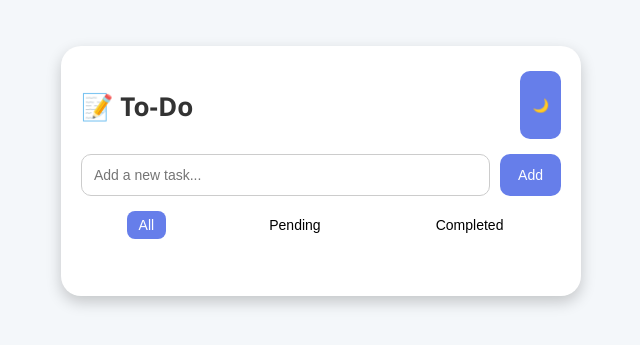
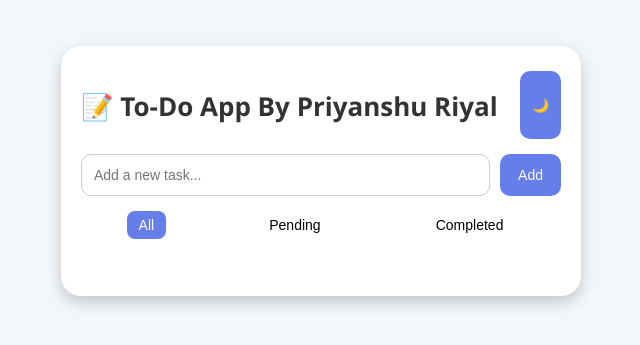
Before and after one commit to GxPriyanshu/TODO-APP, a plain HTML site: page index.html in a window 1280 px wide. Shown: the part 237-582 px from the top of the page, without its empty margins (319-959 px from the left). Drawn offline with Linux system fonts and the light colour scheme.

Commit message:
Update index.html

```diff
--- a/index.html
+++ b/index.html
@@ -176,7 +176,7 @@
 <body>
   <div class="app-container">
     <div class="top-bar">
-      <h1>📝 To-Do</h1>
+      <h1>📝 To-Do App By Priyanshu Riyal</h1>
       <button class="mode-toggle" onclick="toggleMode()">🌙</button>
     </div>
     <div class="task-input">
```
